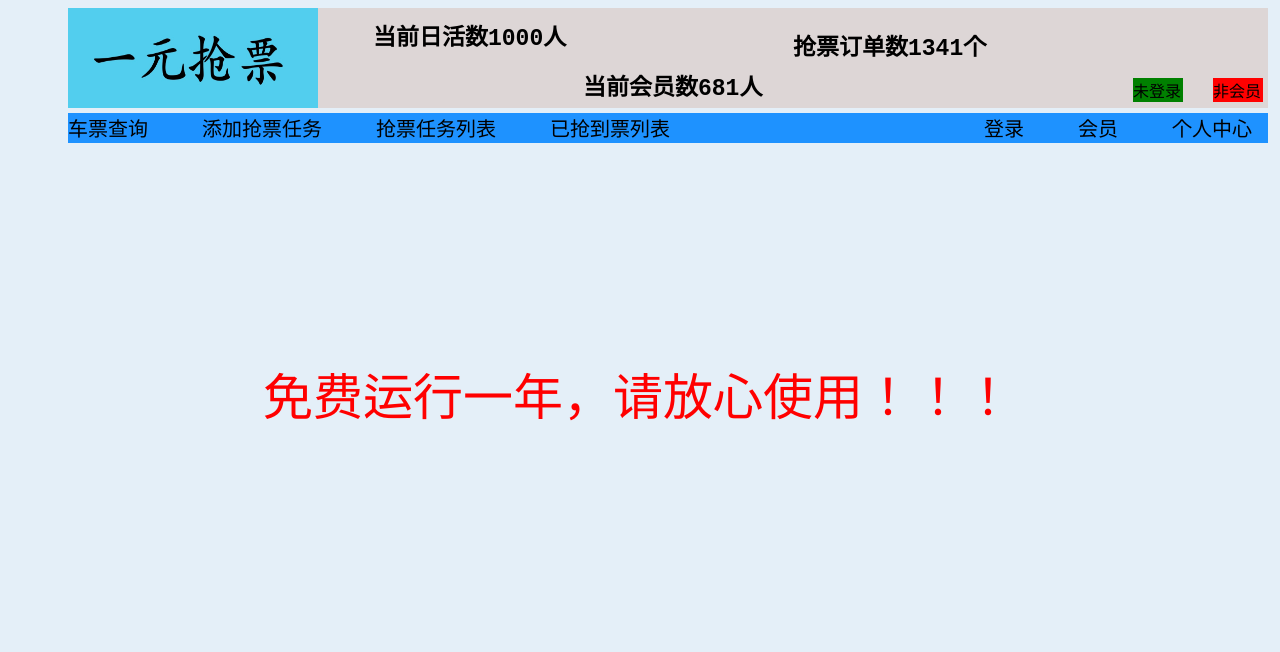
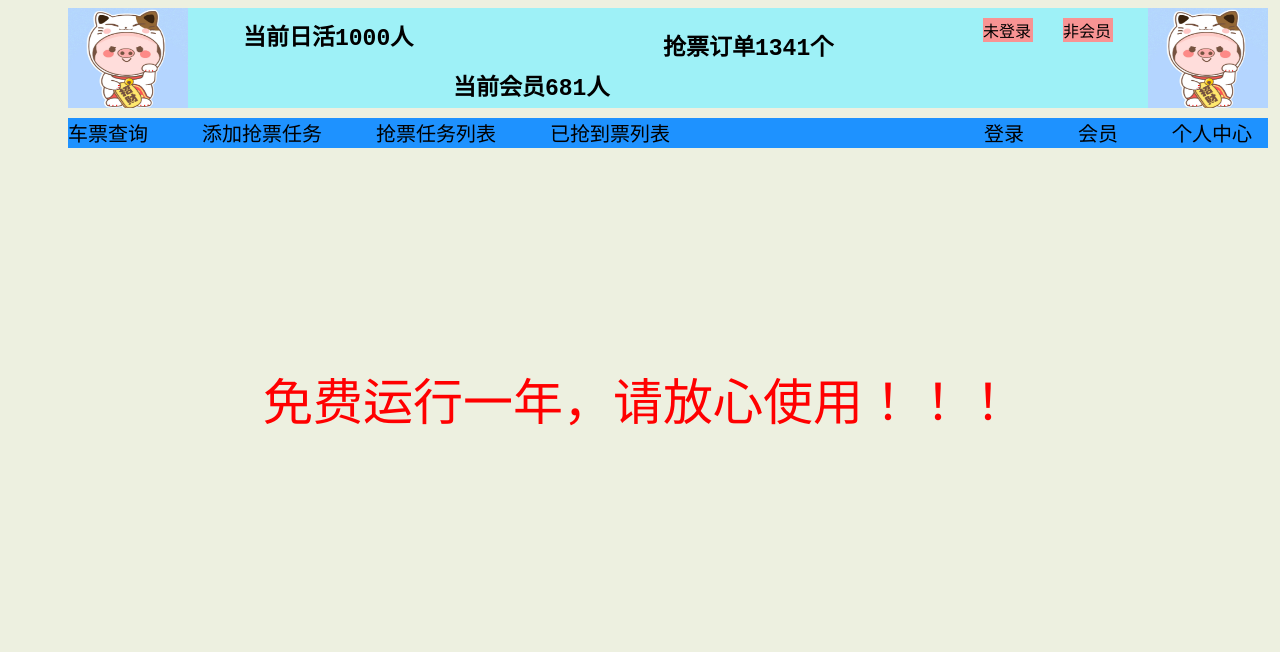
Before and after one commit to diaosichengxuyuan/one-yuan-brush-ticket, a Node server app: page / in a window 1280 px wide. Shown: the top 652 px of the page. Run offline with Node 20, Linux system fonts and the light colour scheme.

Commit message:
优化---公共基础页面

```diff
--- a/com.diaosichengxuyuan.one.yuan.brush.ticket.front/public/html/base.htm
+++ b/com.diaosichengxuyuan.one.yuan.brush.ticket.front/public/html/base.htm
@@ -1,17 +1,67 @@
 <div class="fixedUpperBody">
-    <img src="/images/icon.jpg">
-    <div id="currentDailyNum" class="currentDataClass">当前日活数1000人</div>
-    <div id="currentMembers" class="currentDataClass">当前会员数681人</div>
-    <div id="brushTicketOrderNum" class="currentDataClass">抢票订单数1341个</div>
+    <img class="zhaocaiClass" src="/images/zhaocai.jpg">
+    <div id="currentDailyNum" class="currentDataClass">当前日活1000人</div>
+    <div id="currentMembers" class="currentDataClass">当前会员681人</div>
+    <div id="brushTicketOrderNum" class="currentDataClass">抢票订单1341个</div>
     <div id="whetherLoggedIn" class="whetherOwnClass">未登录</div>
     <div id="whetherMember" class="whetherOwnClass">非会员</div>
+    <img class="jinbaoClass" src="/images/jinbao.jpg">
 </div>
 <div class="fixedMiddleBody">
     <a href="http://localhost:3000/ticketSearch">车票查询</a>
     <a class="mainMenuClass" href="http://localhost:3000/addBrushTicketTask">添加抢票任务</a>
     <a class="mainMenuClass" href="http://localhost:3000/brushTicketTaskList">抢票任务列表</a>
     <a class="mainMenuClass" href="http://localhost:3000/gotTicketList">已抢到票列表</a>
-    <a id="loginMenu" href="">登录</a>
-    <a class="loginMenuClass" href="">会员</a>
+    <a id="loginMenu" href="http://localhost:3000/login">登录</a>
+    <a class="loginMenuClass" href="http://localhost:3000/member">会员</a>
     <a class="loginMenuClass" href="">个人中心</a>
 </div>
+
+<script>
+    $(document).ready(
+        function () {
+            //定时刷新网站实时数据
+            var CURRENT_DAILY_NUM = "currentDailyNum";
+            var CURRENT_MEMBERS = "currentMembers";
+            var BRUSH_TICKET_ORDER_NUM = "brushTicketOrderNum";
+            var refreshIntervalOfGetDailyData = 2000;
+
+            var currentDailyNum = function getCurrentDailyNum() {
+                return Math.ceil(Math.random() * 1000);
+            }
+            var currentMembers = function getCurrentMembers() {
+                return Math.ceil(Math.random() * 1000);
+            }
+            var brushTicketOrderNum = function getBrushTicketOrderNum() {
+                return Math.ceil(Math.random() * 1000);
+            }
+
+            function setCurrentDailyData(id, num) {
+                if (isNaN(num)) {
+                    return;
+                }
+
+                if (CURRENT_DAILY_NUM == id) {
+                    document.getElementById(id).innerText = "当前日活" + num + "人"
+                }
+                else if (CURRENT_MEMBERS == id) {
+                    document.getElementById(id).innerText = "当前会员" + num + "人"
+                    $("#" + id).text("当前会员数" + num + "人");
+                }
+                else if (BRUSH_TICKET_ORDER_NUM == id) {
+                    document.getElementById(id).innerText = "当前订单" + num + "个"
+                }
+            }
+
+            setInterval(function () {
+                setCurrentDailyData(CURRENT_DAILY_NUM, currentDailyNum());
+            }, refreshIntervalOfGetDailyData);
+            setInterval(function () {
+                setCurrentDailyData(CURRENT_MEMBERS, currentMembers());
+            }, refreshIntervalOfGetDailyData);
+            setInterval(function () {
+                setCurrentDailyData(BRUSH_TICKET_ORDER_NUM, brushTicketOrderNum());
+            }, refreshIntervalOfGetDailyData);
+        }
+    );
+</script>
--- a/com.diaosichengxuyuan.one.yuan.brush.ticket.front/public/javascripts/base.js
+++ /dev/null
@@ -1,47 +0,0 @@
-//定时刷新网站实时数据
-var CURRENT_DAILY_NUM = "currentDailyNum";
-var CURRENT_MEMBERS = "currentMembers";
-var BRUSH_TICKET_ORDER_NUM = "brushTicketOrderNum";
-var refreshIntervalOfGetDailyData = 2000;
-
-var currentDailyNum = function getCurrentDailyNum() {
-    return Math.ceil(Math.random() * 1000);
-}
-
-var currentMembers = function getCurrentMembers() {
-    return Math.ceil(Math.random() * 1000);
-}
-
-var brushTicketOrderNum = function getBrushTicketOrderNum() {
-    return Math.ceil(Math.random() * 1000);
-}
-
-function setCurrentDailyData(id, num) {
-    if (isNaN(num)) {
-        return;
-    }
-
-    if (CURRENT_DAILY_NUM == id) {
-        $("#" + id).text("当前日活数" + num + "人");
-    }
-    else if (CURRENT_MEMBERS == id) {
-        $("#" + id).text("当前会员数" + num + "人");
-    }
-    else if (BRUSH_TICKET_ORDER_NUM == id) {
-        $("#" + id).text("抢票订单数" + num + "个");
-    }
-}
-
-$(document).ready(
-    function () {
-        setInterval(function () {
-            setCurrentDailyData(CURRENT_DAILY_NUM, currentDailyNum());
-        }, refreshIntervalOfGetDailyData);
-        setInterval(function () {
-            setCurrentDailyData(CURRENT_MEMBERS, currentMembers());
-        }, refreshIntervalOfGetDailyData);
-        setInterval(function () {
-            setCurrentDailyData(BRUSH_TICKET_ORDER_NUM, brushTicketOrderNum());
-        }, refreshIntervalOfGetDailyData);
-    }
-);
--- a/com.diaosichengxuyuan.one.yuan.brush.ticket.front/public/stylesheets/base.css
+++ b/com.diaosichengxuyuan.one.yuan.brush.ticket.front/public/stylesheets/base.css
@@ -1,6 +1,6 @@
 body {
   overflow-x: hidden;
-  background-color: rgb(228, 239, 248);
+  background-color: rgb(237, 240, 224);
 }
 
 div {
@@ -11,14 +11,20 @@ div {
 
 /* 上部展示栏 */
 .fixedUpperBody {
-  background-color: rgb(221, 214, 214);
+  background-color: rgb(158, 241, 247);
   float: left;
 }
 
-.fixedUpperBody img {
+.fixedUpperBody .zhaocaiClass {
   height: 100px;
-  width: 250px;
+  width: 120px;
   float: left;
+}
+
+.fixedUpperBody .jinbaoClass {
+  height: 100px;
+  width: 120px;
+  float: right;
 }
 
 .fixedUpperBody .currentDataClass {
@@ -47,42 +53,43 @@ div {
 .fixedUpperBody .whetherOwnClass {
   float: left;
   width: 50px;
-  margin-top: 70px;
+  margin-top: 10px;
   font-family: 'Times New Roman', Times, serif;
 }
 
 #whetherLoggedIn {
-  margin-left: 140px;
-  background-color: green;
+  margin-left: 120px;
+  background-color: rgb(248, 147, 147);
 }
 
 #whetherMember {
   margin-left: 0 px;
-  background-color: red;
+  background-color: rgb(248, 147, 147);
 }
 
 /* 中部导航栏 */
-.fixedMiddleBody{
+.fixedMiddleBody {
   height: 30px;
   background-color: rgb(30, 146, 255);
   float: left;
   font-family: 'Times New Roman', Times, serif;
+  margin-top: 5px;
 }
 
-.fixedMiddleBody a{
+.fixedMiddleBody a {
   text-decoration: none;
   font-size: 20px;
   color: black;
 }
 
-.fixedMiddleBody .mainMenuClass{
+.fixedMiddleBody .mainMenuClass {
   margin-left: 50px;
 }
 
-#loginMenu{
+#loginMenu {
   margin-left: 310px;
 }
 
-.fixedMiddleBody .loginMenuClass{
+.fixedMiddleBody .loginMenuClass {
   margin-left: 50px;
 }
```
Also changed, not shown: com.diaosichengxuyuan.one.yuan.brush.ticket.front/public/images/icon.jpg (deleted), com.diaosichengxuyuan.one.yuan.brush.ticket.front/public/images/jinbao.jpg (added), com.diaosichengxuyuan.one.yuan.brush.ticket.front/public/images/yiyuanqiangpiao.ico (added), com.diaosichengxuyuan.one.yuan.brush.ticket.front/public/images/zhaocai.jpg (added).
